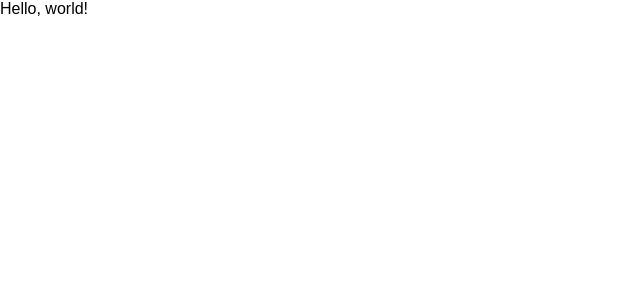
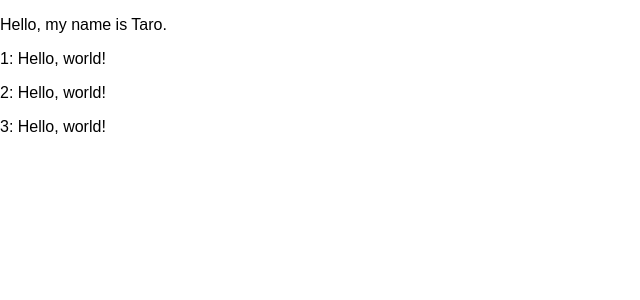
Before and after one commit to ShuheiKgy/react_app_003, a React (Create React App) app: page / in a window 1280 px wide. Shown: the top 300 px of the page, without its empty margins (0-640 px from the left). Built offline with nearby package versions, Linux system fonts and the light colour scheme.

Commit message:
componentとpropsの学習

```diff
--- a/src/App.js
+++ b/src/App.js
@@ -4,7 +4,7 @@ import Hello from './hello';
 class App extends Component {
   render() {
     return(
-      <Hello />
+      <Hello name="Taro" />
     );
   }
 }
--- a/src/hello.js
+++ b/src/hello.js
@@ -1,8 +1,27 @@
 import React, {Component} from 'react';
 
+function Children1() {
+    return <p>1: Hello, world!</p>
+}
+
+const Children2 = () => {
+    return <p>2: Hello, world!</p>
+}
+
+const Children3 = () => <p>3: Hello, world!</p>
+
 class Hello extends Component {
+
     render() {
-        return <div>Hello, world!</div>;
+        let name = this.props.name;
+        return (
+        <div>
+            <p>Hello, my name is {name}.</p>
+            <Children1 />
+            <Children2 />
+            <Children3 />
+        </div>
+        )
     }
 }
 
```
